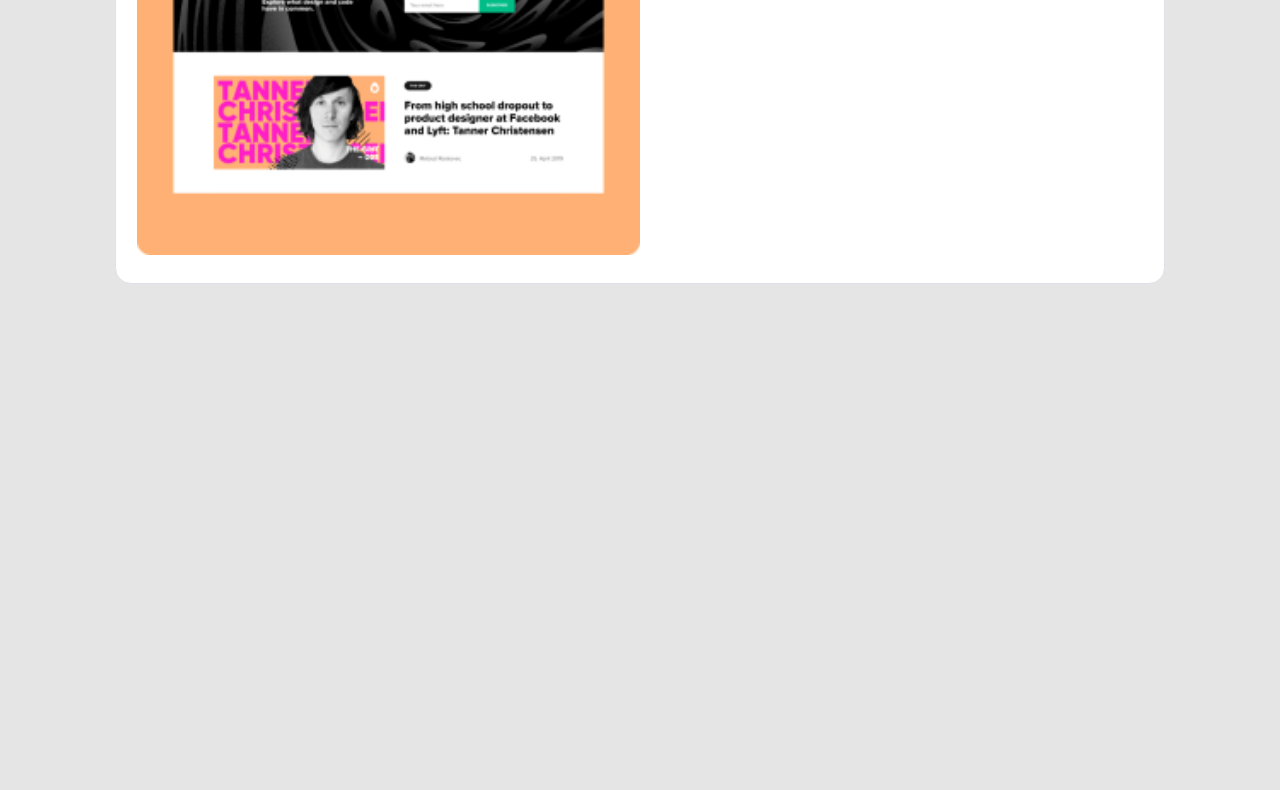
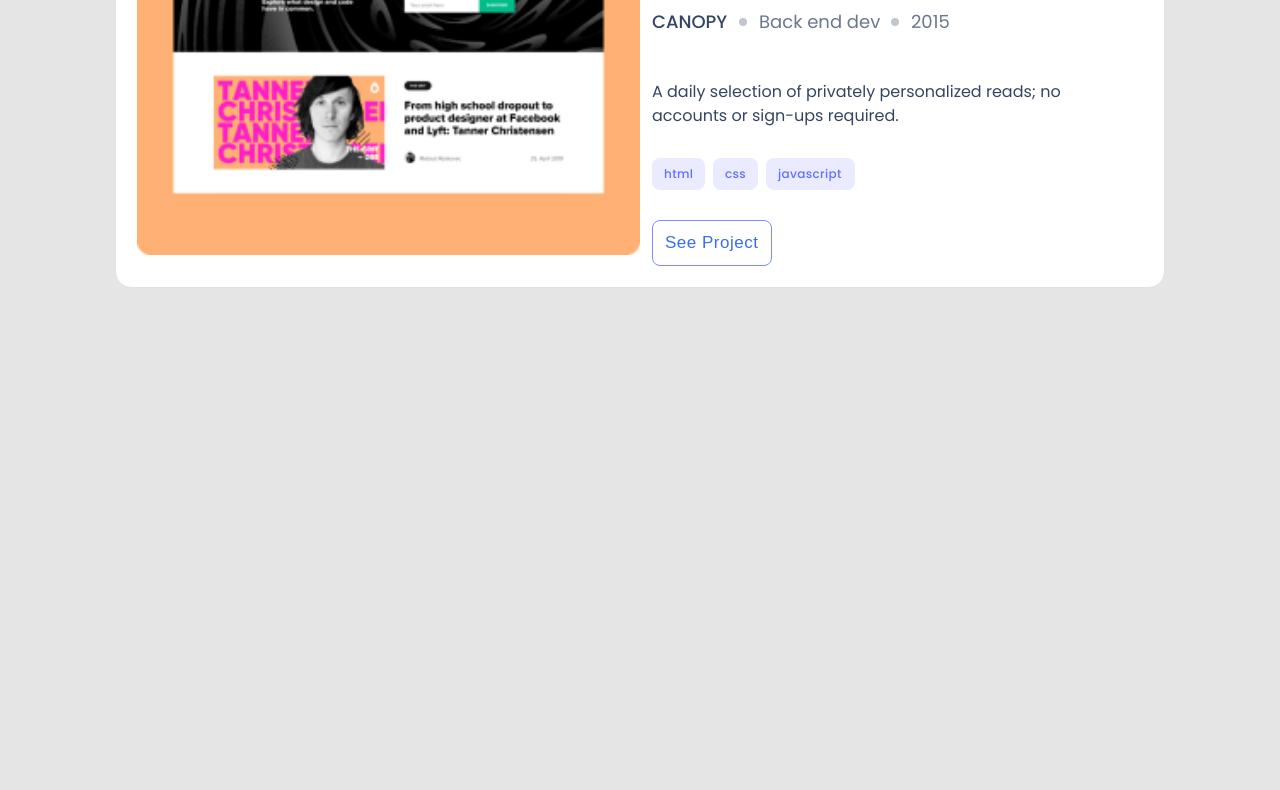
Before and after one commit to gaks1/Isaac-portfolio, a website: page mobile-menu.html in a window 1280 px wide. Shown: the part 284-1074 px from the top of the page. Drawn offline with Linux system fonts and the light colour scheme.

Commit message:
Finnished javascript setup

```diff
--- a/style.css
+++ b/style.css
@@ -1645,6 +1645,7 @@ body {
       line-height: 16px;
       letter-spacing: 0.03em;
       color: var(--navy);
+
   }
 
   .ht {
--- a/trial.js
+++ b/trial.js
@@ -23,7 +23,8 @@ function fetchPortfolio(){
         let divLeftBLockTextyear = document.createElement('div');
         let divLeftBLockCanopy = document.createElement('div');
         let LeftBLockCanopy= document.createElement('p');
-        let divLeftBLockSeparator = document.createElement('div');
+        let divLeftBLockSeparator1 = document.createElement('div');
+        let divLeftBLockSeparator2 = document.createElement('div');
         let divLeftBLockBackend = document.createElement('div');
         let LeftBLockBackend = document.createElement('p');
         let divLeftBLockY15 = document.createElement('div');
@@ -38,9 +39,58 @@ function fetchPortfolio(){
 
         div.className = 'con con1';
         divSnapshot.className = "snapshot";
+        divLeftblock.className = "left-block1"
         portfolio.appendChild(div);
         divSnapshot.appendChild(image);
         div.appendChild(divSnapshot);
+        div.appendChild(divLeftblock);
+
+
+        divLeftBLockText.className = "l-block1-text";
+        divLeftblock.appendChild(divLeftBLockText);
+
+        divLeftBLockTextHead.textContent = project[i].name;
+        divLeftBLockTextHead.className = "Text2";
+        divLeftBLockText.appendChild(divLeftBLockTextHead);
+
+        divLeftBLockTextyear.className = "year";
+        divLeftBLockText.appendChild(divLeftBLockTextyear);
+
+
+
+        divLeftBLockCanopy.className = "div1-can";
+        divLeftBLockTextyear.appendChild(divLeftBLockCanopy);
+
+        LeftBLockCanopy.textContent = project[i].projectsummary[0];
+        LeftBLockCanopy.className = "canopy";
+        divLeftBLockCanopy.appendChild(LeftBLockCanopy);
+
+        divLeftBLockSeparator1.className = "portfolio-separtor portfolio-separtor-1"
+        divLeftBLockTextyear.appendChild(divLeftBLockSeparator1);
+
+        divLeftBLockBackend.className = "div3-back";
+        divLeftBLockTextyear.appendChild(divLeftBLockBackend);
+
+        LeftBLockBackend.textContent = project[i].projectsummary[1];
+        LeftBLockBackend.className = "backend";
+        divLeftBLockBackend.appendChild(LeftBLockBackend);
+
+        divLeftBLockSeparator2.className = "portfolio-separtor portfolio-separtor-3"
+        divLeftBLockTextyear.appendChild(divLeftBLockSeparator2);
+
+        divLeftBLockY15.className = "div5-y15";
+        divLeftBLockTextyear.appendChild(divLeftBLockY15);
+
+        LeftBLockY15.textContent = project[i].projectsummary[2];
+        LeftBLockY15.className = "y15";
+        divLeftBLockY15.appendChild(LeftBLockY15);
+
+
+
+        divLeftBLockDescription.textContent = project[i].description;
+        divLeftBLockDescription.className = "description";
+        divLeftblock.appendChild(divLeftBLockDescription);
+
 
         for (let x = 0; x < project[i].technologies.length; x += 1) {
             let divLeftBLockLanguageListitem = document.createElement('li');
@@ -63,14 +113,16 @@ function fetchPortfolio(){
             divLeftBLockLanguageList.appendChild(divLeftBLockLanguageListitem);
 
         }
-        divLeftBLockLanguageList.className = "Lang";
-        div.appendChild(divLeftBLockLanguageList);
+        divLeftBLockLanguageList.className = "lang";
+        divLeftblock.appendChild(divLeftBLockLanguageList);
+        div.appendChild(divLeftblock);
 
         LeftBLockButton.textContent = project[i].buttontext;
         LeftBLockButton.className = "Acbutt";
         divLeftBLockButton.appendChild(LeftBLockButton);
         divLeftBLockButton.className = "butt";
-        div.appendChild(divLeftBLockButton);
+        divLeftblock.appendChild(divLeftBLockButton);
+
 
 
 
```
Also changed, not shown: index.html (+5 -0 lines).
